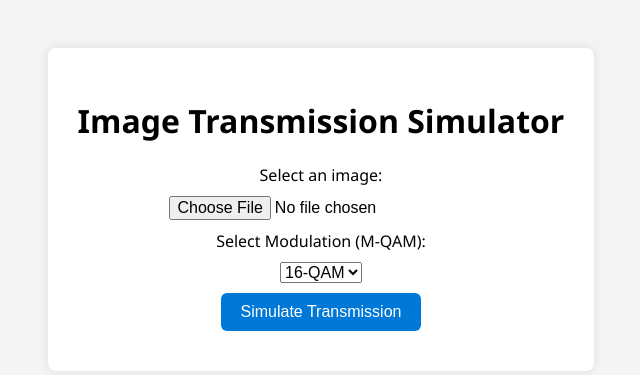
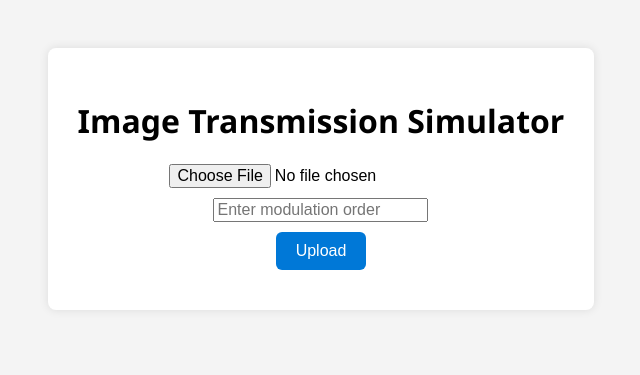
Before and after one commit to ANASITO15/qam_modem, a Flask app: page / in a window 1280 px wide. Shown: the top 375 px of the page, without its empty margins (319-959 px from the left). Run offline with Flask 3, Linux system fonts and the light colour scheme.

Commit message:
Ayaaaaaaaa wa 3t9i

```diff
--- a/app.py
+++ b/app.py
@@ -26,6 +26,7 @@ def simulate():
     if not file:
         return jsonify({"error": "No image uploaded"}), 400
 
+    print("File received:", file)
     filename = secure_filename(file.filename)
     filepath = os.path.join(UPLOAD_FOLDER, filename)
     file.save(filepath)
@@ -34,6 +35,7 @@ def simulate():
     iq_symbols = map_bits_to_iq(bits, modulation_order)
     snr_values = list(range(0, 21, 2))
     ber_list = []
+    received_bits = []  # Initialize once, outside the loop
 
     for snr in snr_values:
         noisy_iq = add_awgn(iq_symbols, snr)
@@ -41,10 +43,14 @@ def simulate():
 
         # Convert symbols back to bits
         bits_per_symbol = int(np.log2(modulation_order))
-        received_bits = []
         for s in symbols_rx:
-            b = format(int(s), f'0{bits_per_symbol}b')
-            received_bits.extend([int(bit) for bit in b])
+            print(f"Processing symbol: {s}")
+            try:
+                b = format(int(s), f'0{bits_per_symbol}b')
+                received_bits.extend([int(bit) for bit in b])
+            except ValueError:
+                print(f"Invalid symbol encountered: {s}")
+                continue
 
         ber = calculate_ber(bits[:len(received_bits)], received_bits)
         ber_list.append(ber)
--- a/templates/index.html
+++ b/templates/index.html
@@ -10,18 +10,10 @@
 <body>
   <div class="container">
     <h1>Image Transmission Simulator</h1>
-    <form id="upload-form">
-      <label for="image-input">Select an image:</label>
-      <input type="file" id="image-input" accept="image/*" required>
-
-      <label for="modulation-select">Select Modulation (M-QAM):</label>
-      <select id="modulation-select">
-        <option value="4">4-QAM</option>
-        <option value="16" selected>16-QAM</option>
-        <option value="64">64-QAM</option>
-      </select>
-
-      <button type="submit">Simulate Transmission</button>
+    <form action="/simulate" method="post" enctype="multipart/form-data">
+      <input type="file" name="image" />
+      <input type="text" name="modulation" placeholder="Enter modulation order" />
+      <button type="submit">Upload</button>
     </form>
 
     <div id="output-section" class="hidden">
```
Also changed, not shown: uploads/hhaw7sc3vad51.png (added).
